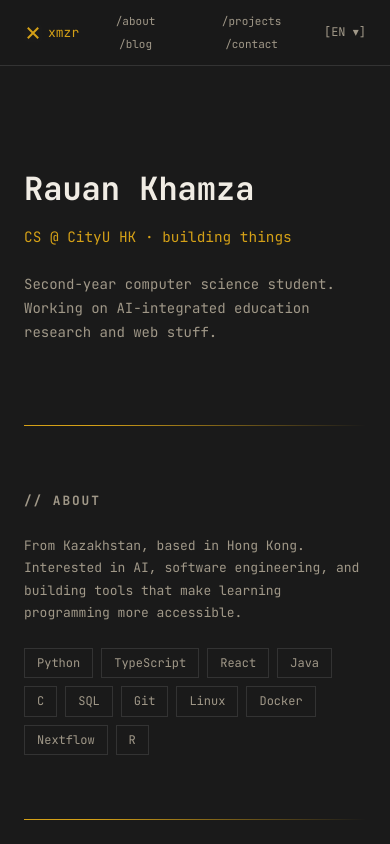
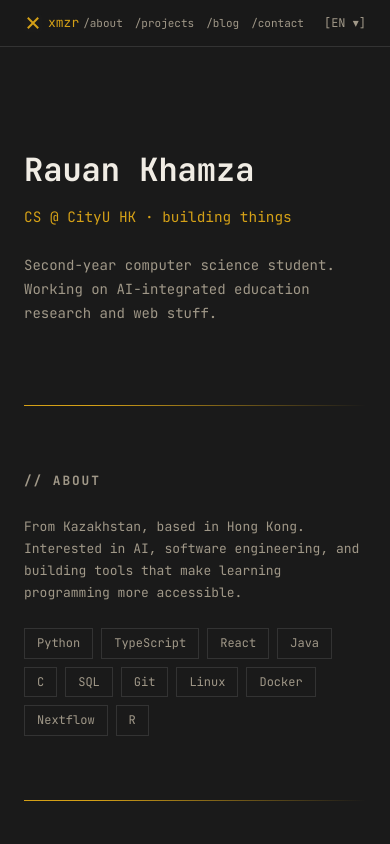
Before and after one commit to xamzar/portfolio, a React (Vite) app: page / in a window 390 px wide. Shown: the top 844 px of the page. Built offline with nearby package versions, Linux system fonts and the light colour scheme.

Commit message:
revert: back to single-row nav on mobile

```diff
--- a/src/layout.css
+++ b/src/layout.css
@@ -66,17 +66,7 @@ nav .container {
 }
 
 @media (max-width: 600px) {
-  .nav-links {
-    flex-wrap: wrap;
-    justify-content: center;
-    gap: 0.25rem 0.75rem;
-    font-size: 11px;
-  }
-  .nav-links li {
-    flex: 0 0 calc(50% - 0.4rem);
-    text-align: center;
-  }
-  .lang-selector { margin-left: 0.75rem; font-size: 11px; }
+  .nav-links { gap: 0.75rem; font-size: 11px; }
 }
 
 /* Section spacing */
```
